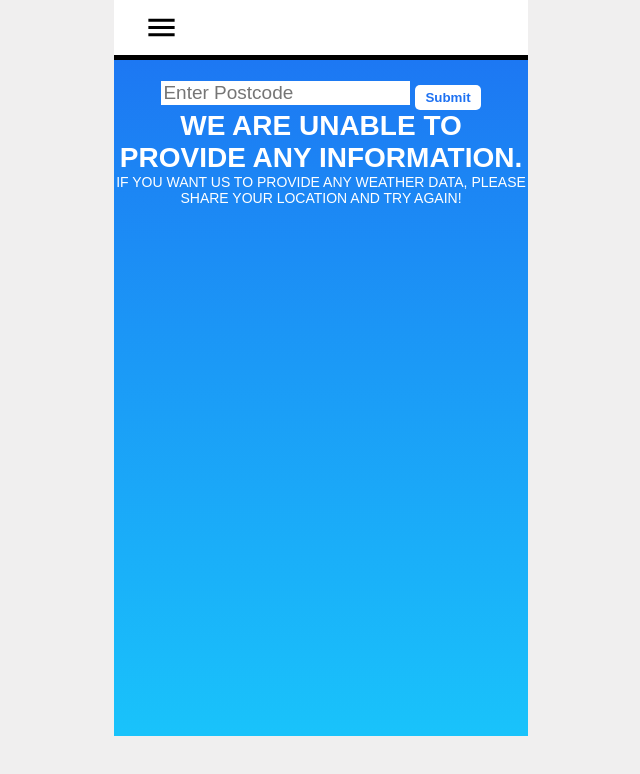
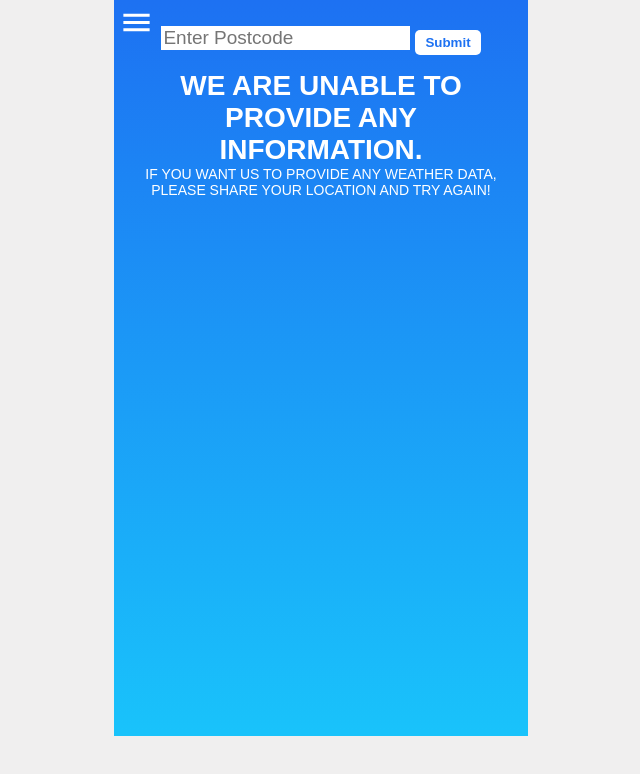
Before and after one commit to Nureini/weather-app, a React (Create React App) app: page / in a window 1280 px wide. Shown: the top 774 px of the page, without its empty margins (319-959 px from the left). Built offline with nearby package versions, Linux system fonts and the light colour scheme.

Commit message:
updated css

```diff
--- a/src/components/ChangeLocation/ChangeLocation.css
+++ b/src/components/ChangeLocation/ChangeLocation.css
@@ -1,5 +1,5 @@
 .changeLocation {
-  margin-top: 15px;
+  margin-top: 20px;
   display: flex;
   justify-content: center;
   align-items: center;
--- a/src/components/Header/Header.css
+++ b/src/components/Header/Header.css
@@ -1,13 +1,10 @@
 .header {
-  background-color: white;
-  color: black;
-  padding: 10px 30px;
-  display: flex;
-  justify-content: space-between;
-  border-bottom: 5px solid black;
+  position: relative;
 }
 
-.menuIcon,
-.addIcon {
+.menuIcon {
+  position: absolute;
+  top: 5px;
+  left: 5px;
   cursor: pointer;
 }
--- a/src/components/Weather/Weather.css
+++ b/src/components/Weather/Weather.css
@@ -1,13 +1,16 @@
+.error-info {
+  padding: 15px;
+}
 .weather {
   display: flex;
   flex-direction: column;
-  padding: 20px 0;
+  padding: 30px 0;
   padding-right: 20px;
   padding-left: 20px;
 }
 
 .weather__containerOne {
-  margin-top: 10px;
+  margin-top: 20px;
   display: flex;
   justify-content: center;
   gap: 10px;
--- a/src/components/Weather/Weather.js
+++ b/src/components/Weather/Weather.js
@@ -59,7 +59,7 @@ const Weather = ({ address, location, shareLocation }) => {
   // if no location is shared we display a message asking user to provide their location
   if (!shareLocation) {
     return (
-      <div>
+      <div className="error-info">
         <h1>We are unable to provide any information.</h1>
         <p>
           If you want us to provide any weather data, please share your location
```
